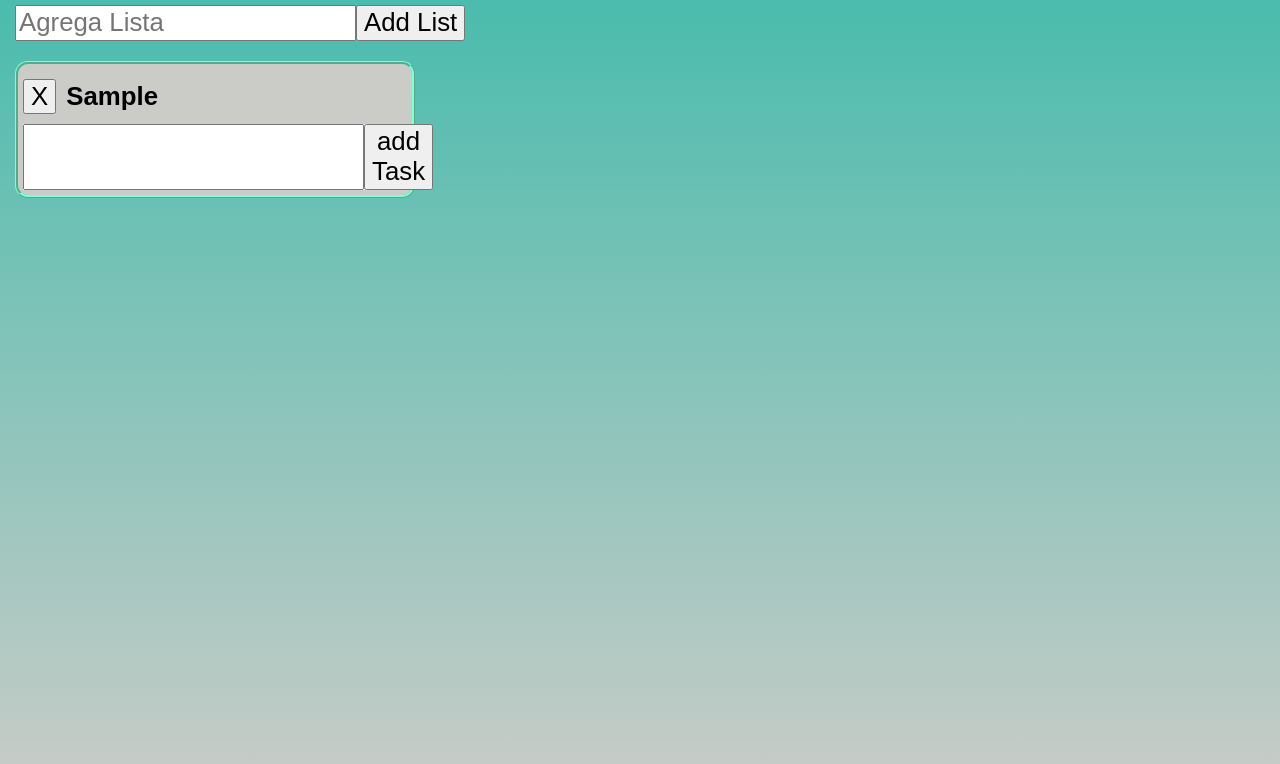
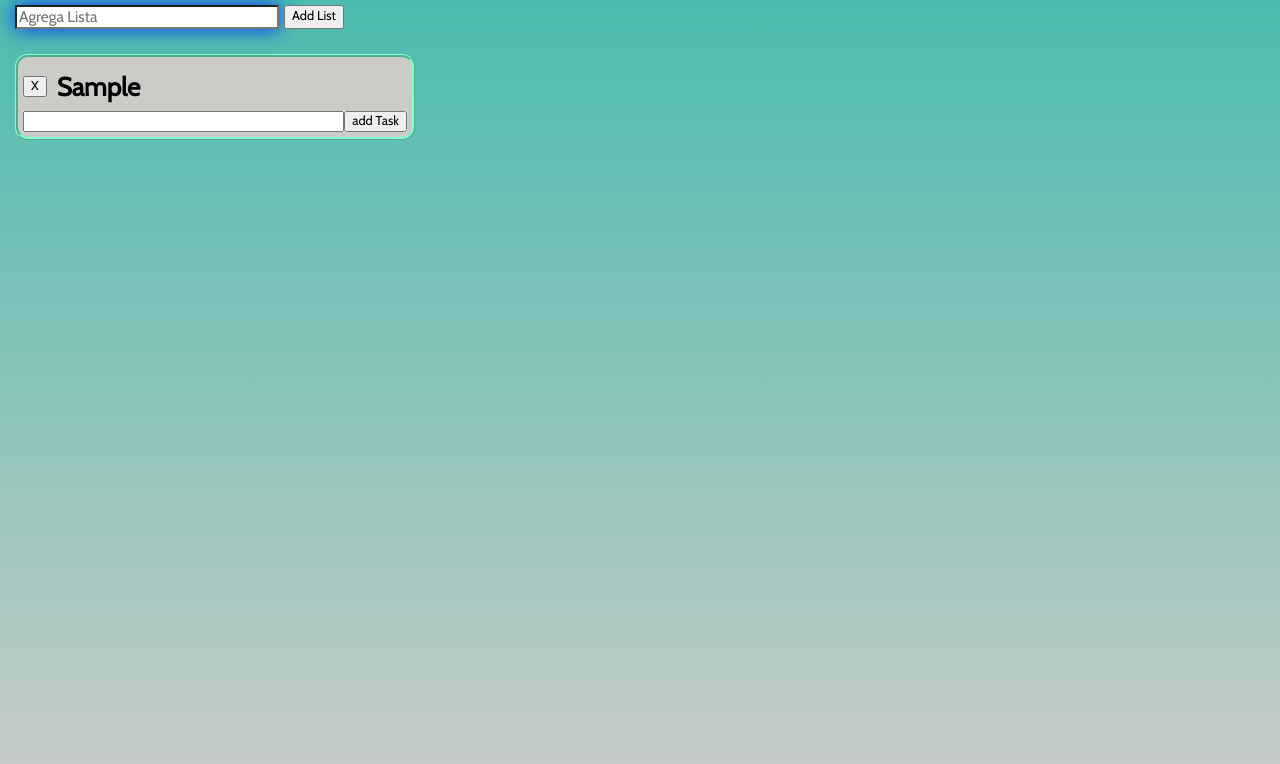
Before and after one commit to GuillermoLM/project-tasks-equipo4, a website: page index.html in a window 1280 px wide. Both pictures are taken after typing "Sample" into the empty fields and a click on the button "Add List". Drawn offline with nearby package versions, Linux system fonts and the light colour scheme.

Commit message:
added font. fixed break-word on header list. added flex-start on lists

```diff
--- a/css/main.css
+++ b/css/main.css
@@ -1,4 +1,4 @@
-/*LAYOUT*/
+/*LAYOUT TAREA DE UNA LISTA*/
 
 /* #container {
     display: flex;
@@ -31,17 +31,9 @@
     overflow-wrap: break-word;
 } */
 
-/*THEME*/
+/*THEME TAREA DE UNA LISTA*/
 
-body,
-html {
-    /* background body*/
 
-    background: -webkit-gradient(linear, left top, left bottom, from(#4ABCAD), to(#cbccc8)) fixed;
-    font-size: calc(13px + 1vw);
-    font-family: 'Cabin',sans-serif;
-    /*estilo texto*/
-}
 
 /* he creado esta parte para hacer el efecto, con esto se pasa el mouse por el texto y queda tachado*/
 
@@ -61,19 +53,20 @@ html {
     margin-right: 10px;
 } */
 
+
+/* CSS DASHBOARD LIKE TRELLO*/
+
+
+/* LAYOUT */
 .addTask {
-    background-color: #ecf1f1;
     display: flex;
 }
 
-#inputId {
-    font-family: 'Cabin', sans-serif;
-    font-size: 0.6em;
-    box-shadow: 0 0 20px #03f;
-    width: 300px;
+.inputNewList {
+    width: 20vw;
 }
-#buttonAdd {
-    margin-left: 10px;
+.addList {
+    margin-left: 5px;
 }
 
 
@@ -94,10 +87,11 @@ header {
 .lists {
     display: flex;
     flex-direction: row;
-    justify-content: center;
+    justify-content: flex-start;
     padding: 5px;
     margin: 0 5px;
     align-items: flex-start;
+    flex-wrap: wrap;
 }
 
 section {
@@ -107,12 +101,10 @@ section {
 
 .list {
     width: 30vw;
-    margin: 0 5px;
-    background: #cbccc8;
+    margin: 5px 5px;
     padding: 5px;
-    border: 3px ridge aquamarine;
     flex-wrap: wrap;
-    border-radius: 0.5em;
+
 }
 
 .taskItem {
@@ -130,18 +122,12 @@ section {
     margin-top: 10px;
     margin-bottom: 10px;
     overflow-wrap: break-word;
-    overflow: auto;
+    word-break: break-all;
     display: flex;
     flex-direction: row-reverse;
     justify-content: flex-end;
     align-items: center;
 }
-
-.listHeader {
-    overflow-wrap: break-word;
-    overflow: auto;
-}
-
 
 .taskText {
     overflow-wrap: break-word;
@@ -150,8 +136,40 @@ section {
 
 .inputNewTask {
     flex: 1;
+    width: 10vw;
 }
 
 .buttonDL {
     margin-right: 10px;
 }
+
+/*THEME*/
+
+body,
+html {
+    background: -webkit-gradient(linear, left top, left bottom, from(#4ABCAD), to(#cbccc8)) fixed;
+    font-size: calc(13px + 1vw);
+    font-family: 'Cabin', sans-serif;
+}
+
+
+.addTask {
+    background-color: #ecf1f1;
+}
+
+.inputNewList {
+    font-family: 'Cabin',sans-serif;
+    font-size: 0.6em;
+    box-shadow: 0 0 20px #03f;
+}
+
+input, button {
+    font-family: 'Cabin',sans-serif;
+    font-size: 0.5em;
+}
+
+.list {
+    background: #cbccc8;
+    border: 3px ridge aquamarine;
+    border-radius: 0.5em;
+}
--- a/index.html
+++ b/index.html
@@ -6,6 +6,7 @@
   <meta charset="UTF-8">
   <meta name="viewport" content="width=device-width, initial-scale=1.0">
   <meta http-equiv="X-UA-Compatible" content="ie=edge">
+  <link href="https://fonts.googleapis.com/css?family=Cabin" rel="stylesheet">
   <link href="css/normalize.css" type="text/css" rel="stylesheet">
   <link href="css/main.css" type="text/css" rel="stylesheet">
   <title>Tasks</title>
```
